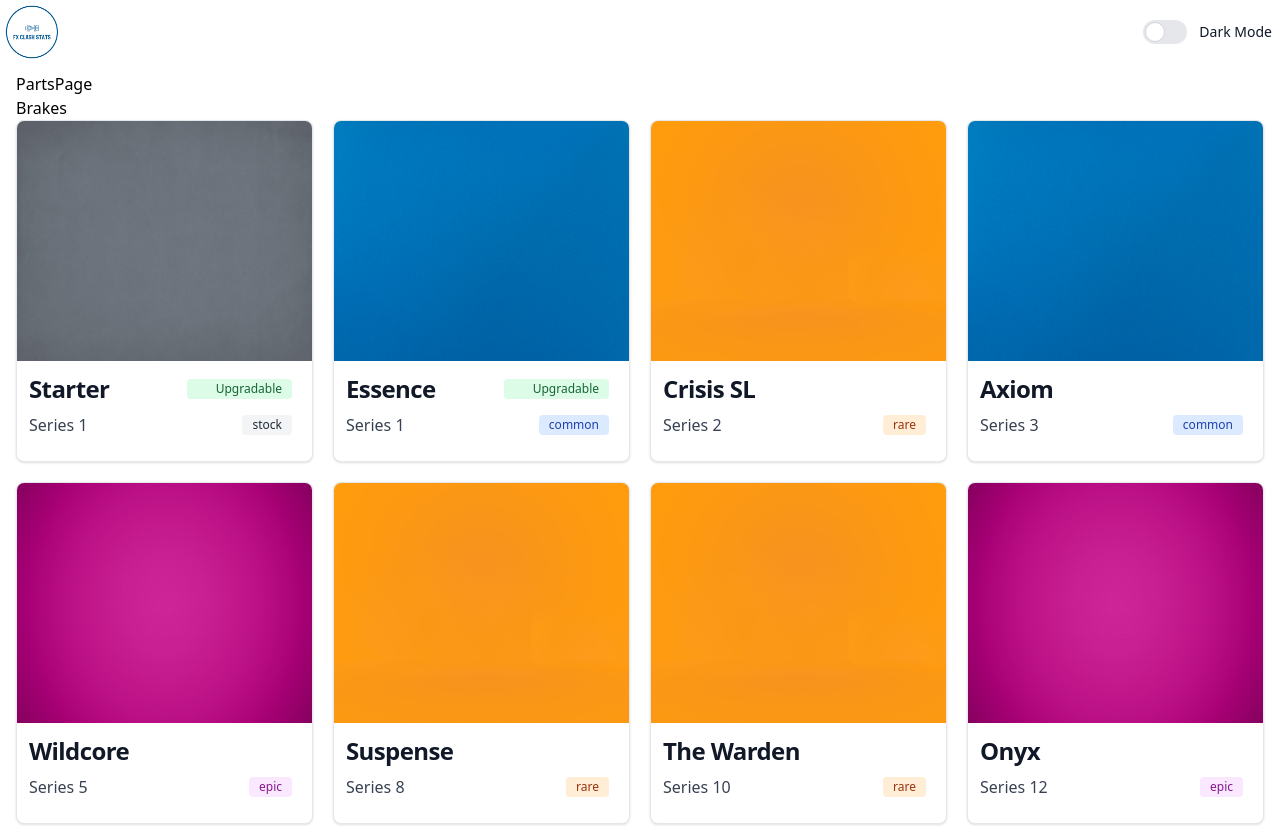
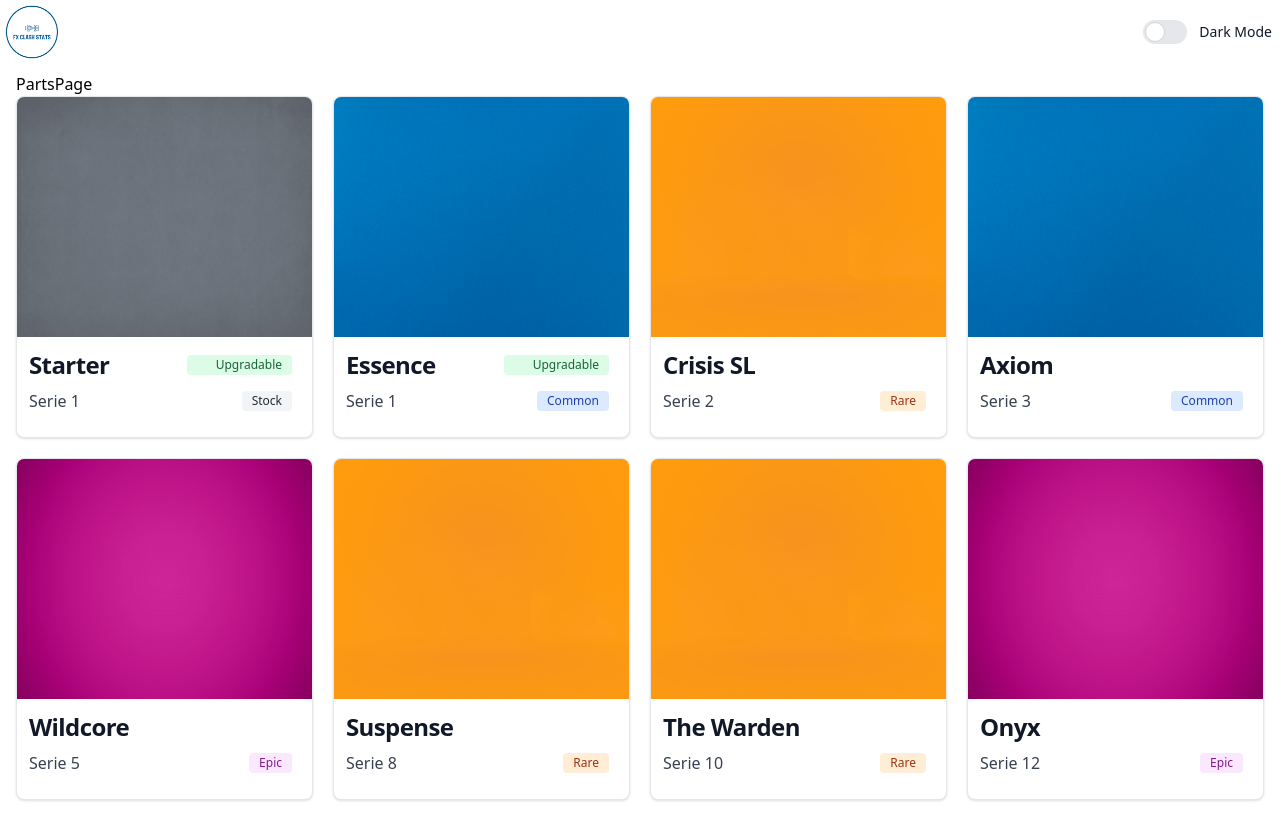
Before and after one commit to ruiaraujo012/fx-clash-stats-web, a React (Vite) app: page /parts in a window 1280 px wide. After the commit the page ends 808 px from the top, so only its background shows below. Built offline with nearby package versions, Linux system fonts and the light colour scheme; some icons are missing.

Commit message:
refactor(i18n): add i18n keys

```diff
--- a/src/components/AssetCard.tsx
+++ b/src/components/AssetCard.tsx
@@ -1,5 +1,6 @@
 import { ArrowUp } from 'iconsax-react';
 import { Card } from '@/components/ui/Card';
+import { useTranslation } from 'react-i18next';
 import IconsaxIcon from '@/lib/IconsaxIcon';
 import RarityBadge from '@/components/RarityBadge';
 import blueColor from '@/assets/blue-color.jpg';
@@ -24,6 +25,8 @@ interface Props {
 const AssetCard = (props: Props) => {
   const { asset, isUpgradable = false } = props;
 
+  const { t } = useTranslation();
+
   return (
     <Card key={asset.id}>
       <img
@@ -42,15 +45,13 @@ const AssetCard = (props: Props) => {
                 Icon={ArrowUp}
                 size={15}
               />
-              {/* TODO: i18next */}
-              Upgradable
+              {t('upgradable')}
             </span>
           )}
         </div>
 
         <div className='flex flex-row justify-between items-center mb-3'>
-          {/* TODO: i18next */}
-          <p className='font-normal text-gray-700 dark:text-gray-400'>Series {asset.series}</p>
+          <p className='font-normal text-gray-700 dark:text-gray-400'>{t('series', { series: asset.series })}</p>
 
           <RarityBadge rarity={asset.rarity} />
         </div>
--- a/src/components/RarityBadge.tsx
+++ b/src/components/RarityBadge.tsx
@@ -1,4 +1,6 @@
+import { normalizeKey } from '@/i18n/helpers';
 import { twMerge } from 'tailwind-merge';
+import { useTranslation } from 'react-i18next';
 import type { Rarity } from '@/types';
 
 const badgeColor: { [key in Rarity]: string } = {
@@ -15,10 +17,11 @@ interface Props {
 const RarityBadge = (props: Props) => {
   const { rarity } = props;
 
+  const { t } = useTranslation();
+
   return (
     <span className={twMerge('text-xs font-medium mr-2 px-2.5 py-0.5 rounded', badgeColor[rarity])}>
-      {/* TODO: i18next */}
-      {rarity}
+      {t(normalizeKey(rarity))}
     </span>
   );
 };
--- a/src/features/parts/routes/pages/PartsListPage.tsx
+++ b/src/features/parts/routes/pages/PartsListPage.tsx
@@ -1,16 +1,12 @@
-import { useTranslation } from 'react-i18next';
 import AssetCard from '@/components/AssetCard';
 import useBrakes from '../../hooks/useBrakes';
 
 const PartsPage = () => {
-  const { t } = useTranslation(['parts']);
-
   const brakes = useBrakes();
 
   return (
     <div>
       <h1>PartsPage</h1>
-      <p>{t('parts:brake', { count: 2 })}</p>
 
       <div className='flex justify-center w-full'>
         <div className='max-w-screen-2xl'>
--- /dev/null
+++ b/src/i18n/locales/en-US/common.json
@@ -0,0 +1,8 @@
+{
+  "common": "Common",
+  "epic": "Epic",
+  "rare": "Rare",
+  "series": "Serie {{series}}",
+  "stock": "Stock",
+  "upgradable": "Upgradable"
+}
--- a/src/i18n/locales/enUS/common.json
+++ /dev/null
@@ -1,3 +0,0 @@
-{
-  "hello": "Hello"
-}
--- /dev/null
+++ b/src/i18n/locales/pt-PT/common.json
@@ -0,0 +1,8 @@
+{
+  "common": "Comum",
+  "epic": "Épico",
+  "rare": "Raro",
+  "series": "Serie {{series}}",
+  "stock": "Inicial",
+  "upgradable": "Atualizável"
+}
--- a/src/i18n/locales/ptPT/common.json
+++ /dev/null
@@ -1,3 +0,0 @@
-{
-  "hello": "Hello"
-}
```
Also changed, not shown: src/i18n/helpers.ts (+4 -4 lines), src/i18n/locales/en-US/parts.json (renamed from src/i18n/locales/enUS/parts.json), src/i18n/locales/pt-PT/parts.json (renamed from src/i18n/locales/ptPT/parts.json).
